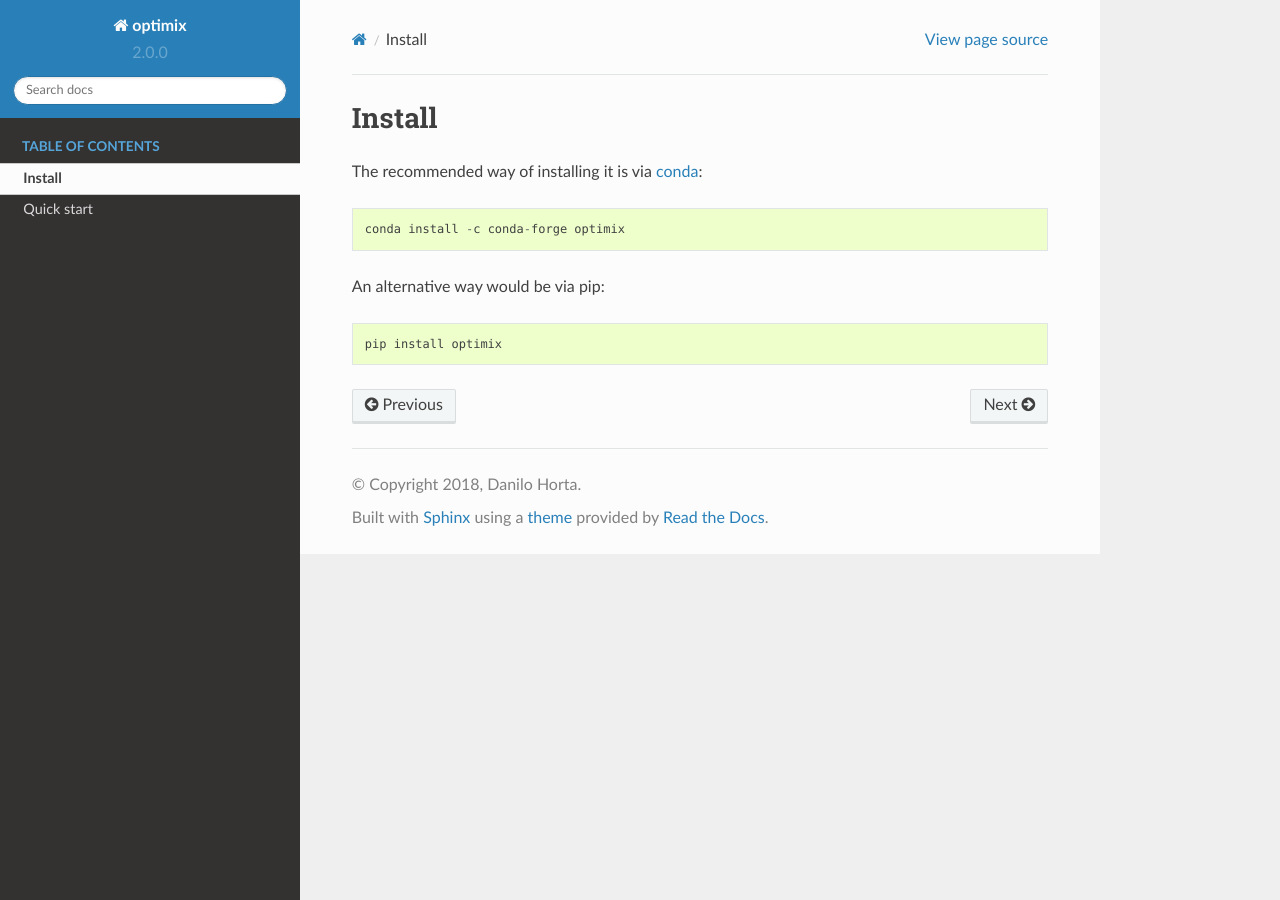
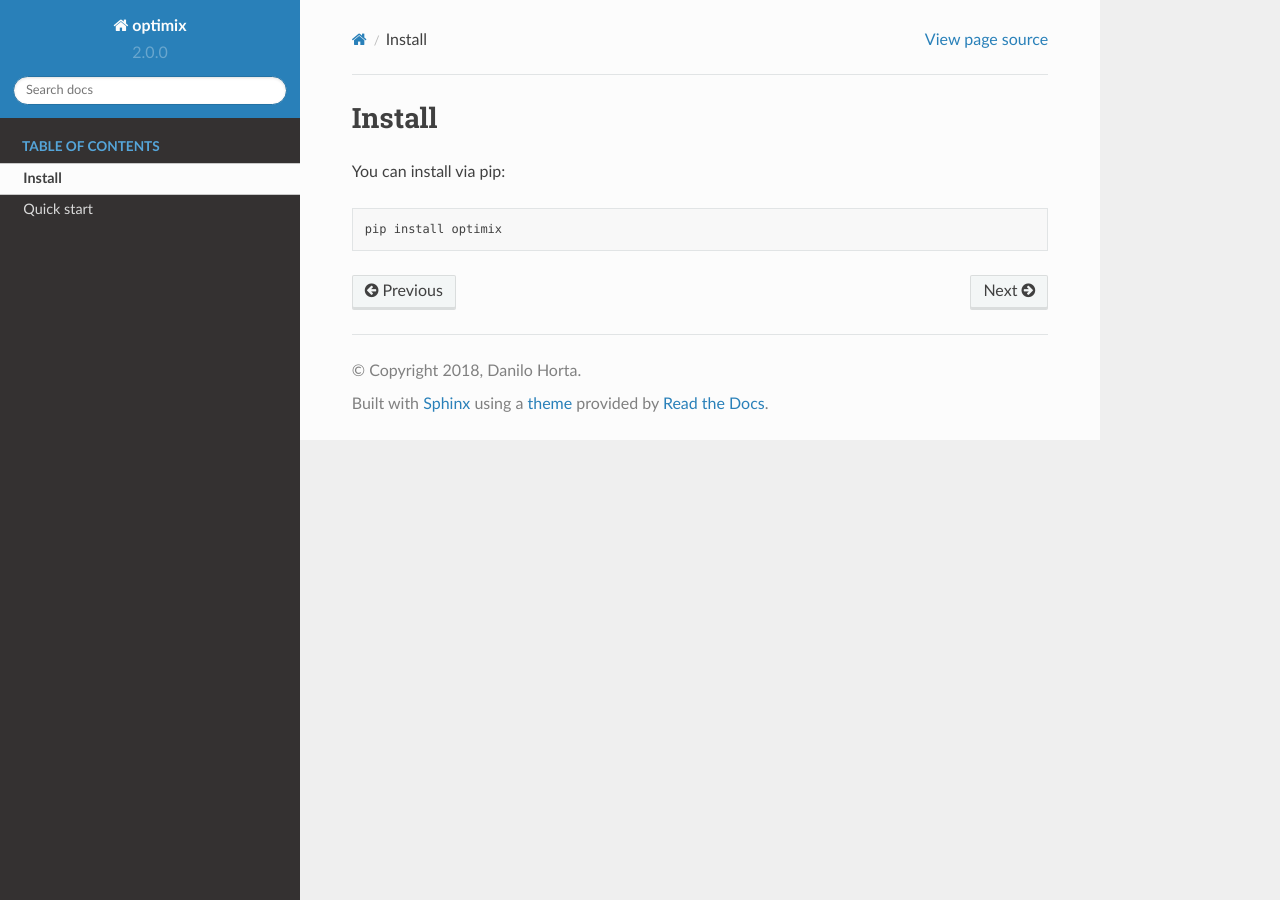
Before and after one commit to limix/optimix, a Sphinx documentation site: the page built from doc/install.rst, in a window 1280 px wide. Built offline with Sphinx 7.4.7 and the Read the Docs theme 2.0.0, drawn with Linux system fonts in a browser that asks for light colours.

Commit message:
doc, rst

```diff
--- a/doc/conf.py
+++ b/doc/conf.py
@@ -43,7 +43,7 @@ language = None
 
 exclude_patterns = ["_build", "Thumbs.db", ".DS_Store", "conf.py"]
 
-pygments_style = "sphinx"
+pygments_style = "default"
 
 todo_include_todos = False
 
--- a/doc/function.rst
+++ b/doc/function.rst
@@ -1,2 +1,2 @@
-.. automodule:: optimix.function
+.. automodule:: optimix._function
   :members:
--- a/doc/install.rst
+++ b/doc/install.rst
@@ -2,12 +2,6 @@
 Install
 *******
 
-The recommended way of installing it is via `conda`_::
-
-  conda install -c conda-forge optimix
-
-An alternative way would be via pip::
+You can install via pip::
 
   pip install optimix
-
-.. _conda: http://conda.pydata.org/docs/index.html
--- a/doc/optimize.rst
+++ b/doc/optimize.rst
@@ -1,2 +1,2 @@
-.. automodule:: optimix.optimize
+.. automodule:: optimix._optimize
   :members:
--- a/doc/types.rst
+++ b/doc/types.rst
@@ -1,2 +1,2 @@
-.. automodule:: optimix.types
+.. automodule:: optimix._types
   :members:
--- a/doc/variables.rst
+++ b/doc/variables.rst
@@ -1,2 +1,2 @@
-.. automodule:: optimix.variables
+.. automodule:: optimix._variables
   :members:
--- a/setup.cfg
+++ b/setup.cfg
@@ -24,7 +24,6 @@ zip_safe = True
 include_package_data = True
 packages = find:
 setup_requires =
-    pypandoc>=1.4
     pytest-runner>=3.0
 install_requires =
     brent-search>=1.0.31
@@ -33,7 +32,6 @@ install_requires =
     pandas>=0.22
     pytest>=3.2.5
     scipy>=1.0.0
-    toolz>=0.9.0
     tqdm>=4.19.5
 
 [aliases]
```
Also changed, not shown: README.md (+0 -2 lines), requirements.txt (+12 -12 lines), .travis.yml, 1 other file.
